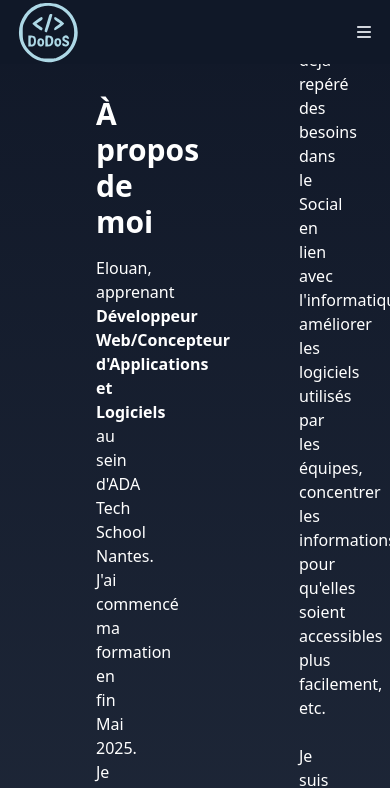
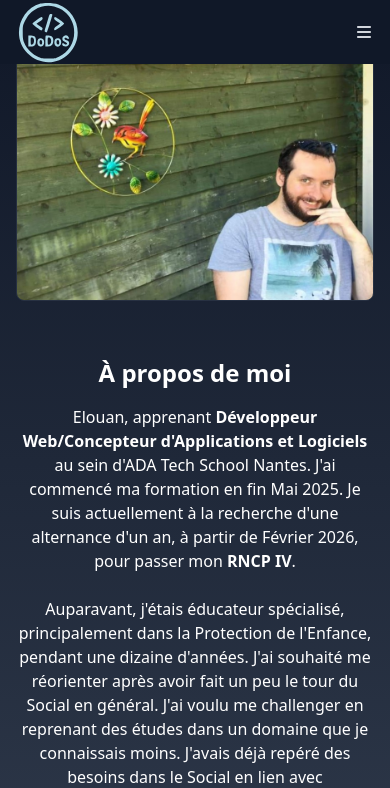
Before and after one commit to DwoDwoS/Portfolio-v.2, a Next.js app in the folder portfolio/: page /about in a window 390 px wide. Shown: the top 788 px of the page. Built offline with nearby package versions, Linux system fonts and the light colour scheme.

Commit message:
fix: modifying about's page for responsivity

```diff
--- a/portfolio/app/about/page.tsx
+++ b/portfolio/app/about/page.tsx
@@ -2,13 +2,15 @@ import Image from 'next/image'
 
 export default function AboutPage() {
   return (
-    <main className="min-h-screen bg-linear-to-b from-gray-900 to-gray-700 text-white columns-2">
-      <div className="max-w-2xl p-24 text-justify">
-          <h2 className="text-3xl font-bold mb-4">À propos de moi</h2>
+    <main className="min-h-screen bg-linear-to-b from-gray-900 to-gray-700 text-white">
+      <div className="container mx-auto px-4 sm:px-6 lg:px-8 py-8 sm:py-12 lg:py-16">
+        <div className="grid grid-cols-1 lg:grid-cols-2 gap-8 lg:gap-12 items-start">
+          <div className="order-2 lg:order-1 text-center lg:text-justify space-y-6">
+            <h2 className="text-2xl sm:text-3xl font-bold mb-4 mt-6">À propos de moi</h2>
             <p>Elouan, apprenant <strong>Développeur Web/Concepteur d'Applications et Logiciels</strong> au sein d'ADA Tech School Nantes.
               J'ai commencé ma formation en fin Mai 2025. Je suis actuellement à la recherche d'une alternance d'un an, à partir de Février 2026, pour passer mon <strong>RNCP IV</strong>.</p>
 
-          <p className="my-6">Auparavant, j'étais éducateur spécialisé, principalement dans la Protection de l'Enfance, pendant une dizaine d'années.
+            <p>Auparavant, j'étais éducateur spécialisé, principalement dans la Protection de l'Enfance, pendant une dizaine d'années.
               J'ai souhaité me réorienter après avoir fait un peu le tour du Social en général. J'ai voulu me challenger en reprenant des études dans un domaine que je connaissais moins.
               J'avais déjà repéré des besoins dans le Social en lien avec l'informatique, améliorer les logiciels utilisés par les équipes, concentrer les informations pour qu'elles soient accessibles plus facilement, etc.
             </p>
@@ -18,14 +20,16 @@ export default function AboutPage() {
             </p>
           </div>
 
-      <div className="p-8">
+          <div className="order-1 lg:order-2">
             <Image
               src="/moi.jpg"
               alt="Une photo de moi"
               width={550}
-            height={1}
-            className="hover:shadow-2xl transition-all duration-300 flex flex-col h-full border border-gray-700/50 transform hover:-translate-y-0.5"
+              height={733}
+              className="w-full h-auto hover:shadow-2xl transition-all duration-300 border border-gray-700/50 rounded-lg transform hover:-translate-y-0.5"
             />
+          </div>
+        </div>
       </div>
     </main>
   )
```
Lines whose indentation alone changed are shown as unchanged.
